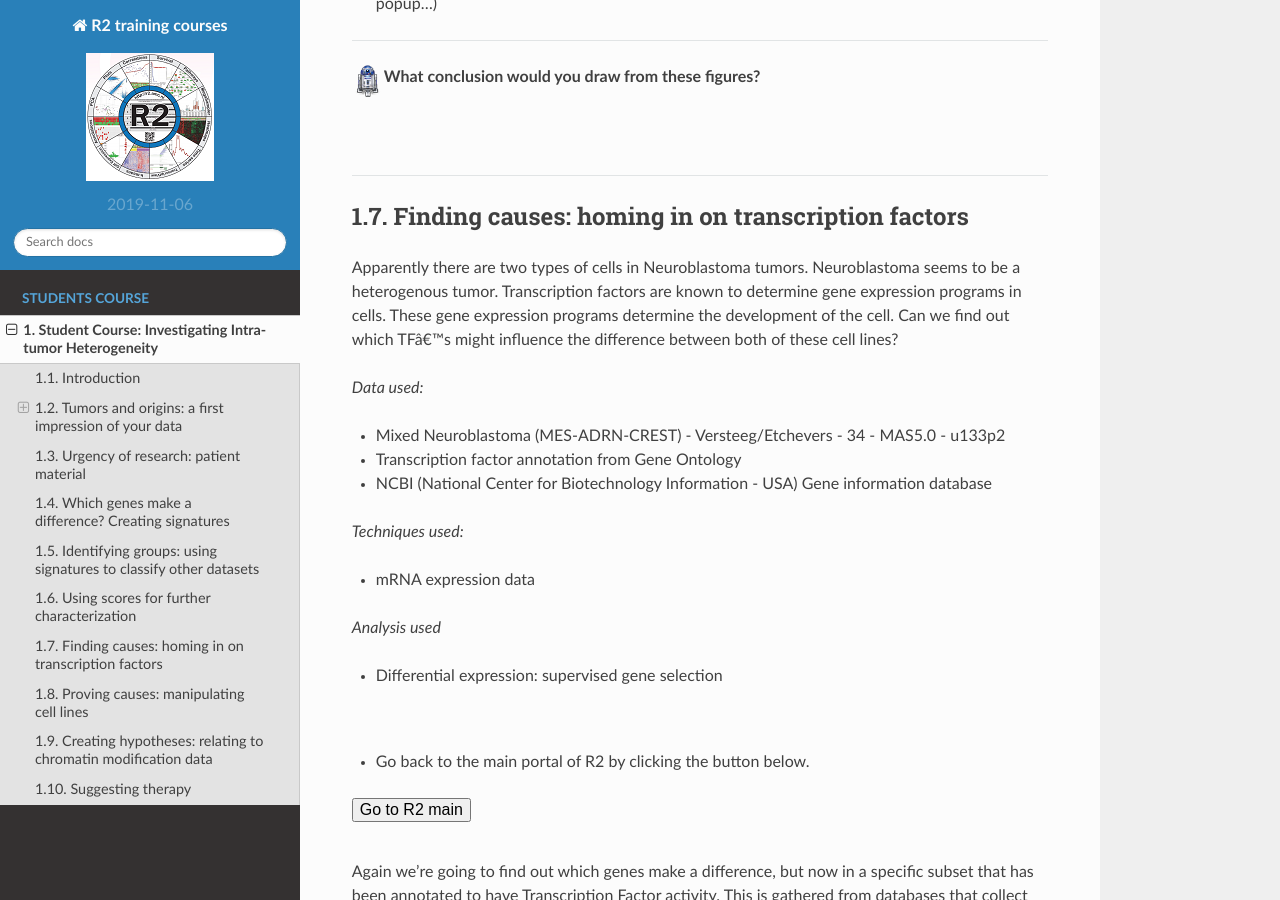
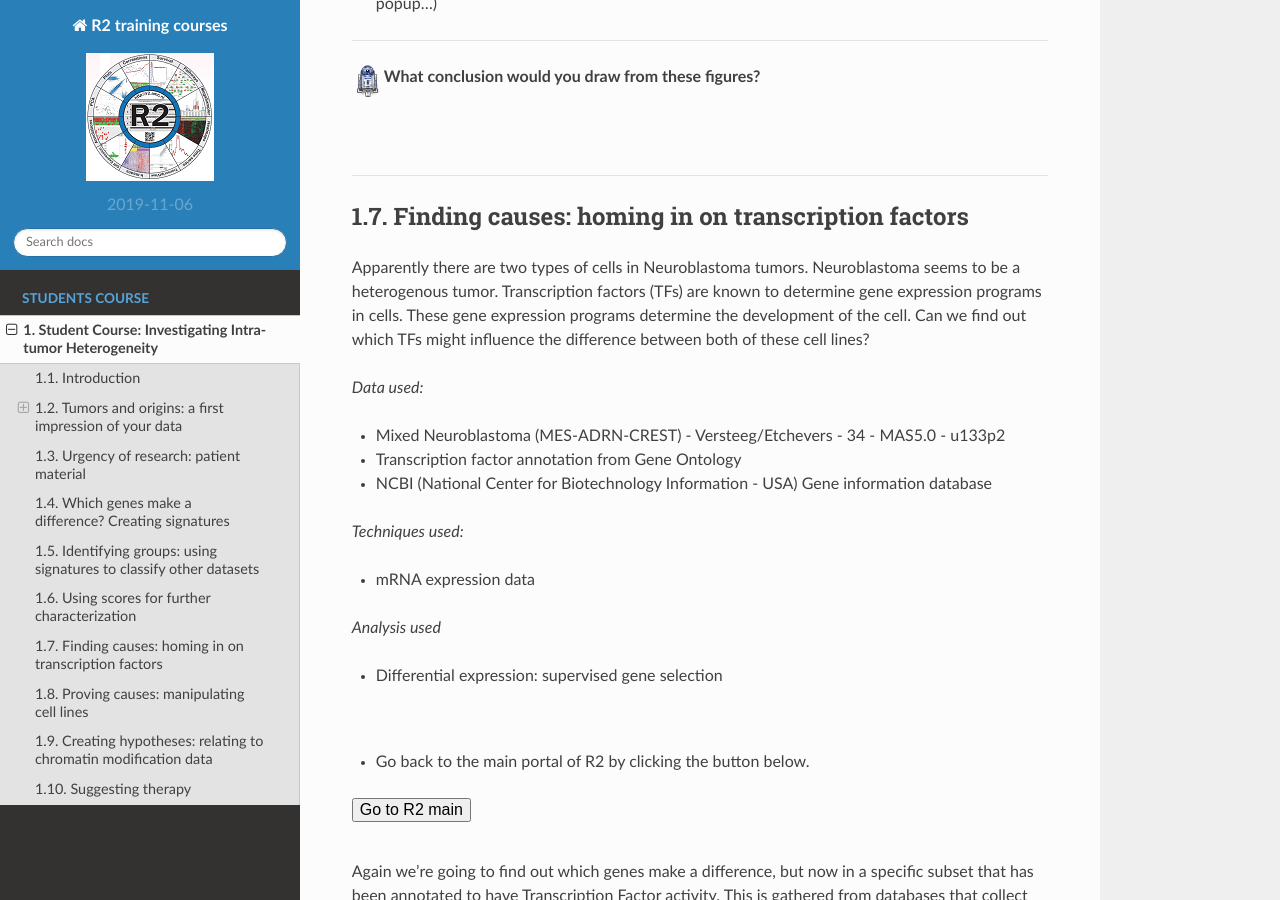
Before and after one commit to antronerds/r2-training-courses, a Sphinx documentation site: the page built from docs/Investigating_Tumor_Heterogeneity_student_version.md, in a window 1280 px wide and 900 px high, scrolled down 12925 px. Built offline with Sphinx 7.4.7 and the Read the Docs theme 2.0.0, drawn with Linux system fonts in a browser that asks for light colours.

Commit message:
Update Investigating_Tumor_Heterogeneity_student_version.md

```diff
--- a/docs/Investigating_Tumor_Heterogeneity_student_version.md
+++ b/docs/Investigating_Tumor_Heterogeneity_student_version.md
@@ -435,7 +435,7 @@ The expression patterns of these specific signatures can be used to compare cell
 Finding causes: homing in on transcription factors
 -----------------------------------------------------
 
-Apparently there are two types of cells in Neuroblastoma tumors. Neuroblastoma seems to be a heterogenous tumor. Transcription factors are known to determine gene expression programs in cells. These gene expression programs determine the development of the cell. Can we find out which TFâ€™s might influence the difference between both of these cell lines?
+Apparently there are two types of cells in Neuroblastoma tumors. Neuroblastoma seems to be a heterogenous tumor. Transcription factors (TFs) are known to determine gene expression programs in cells. These gene expression programs determine the development of the cell. Can we find out which TFs might influence the difference between both of these cell lines?
 
 *Data used:*
 * Mixed Neuroblastoma (MES-ADRN-CREST) - Versteeg/Etchevers - 34 - MAS5.0 - u133p2
```
